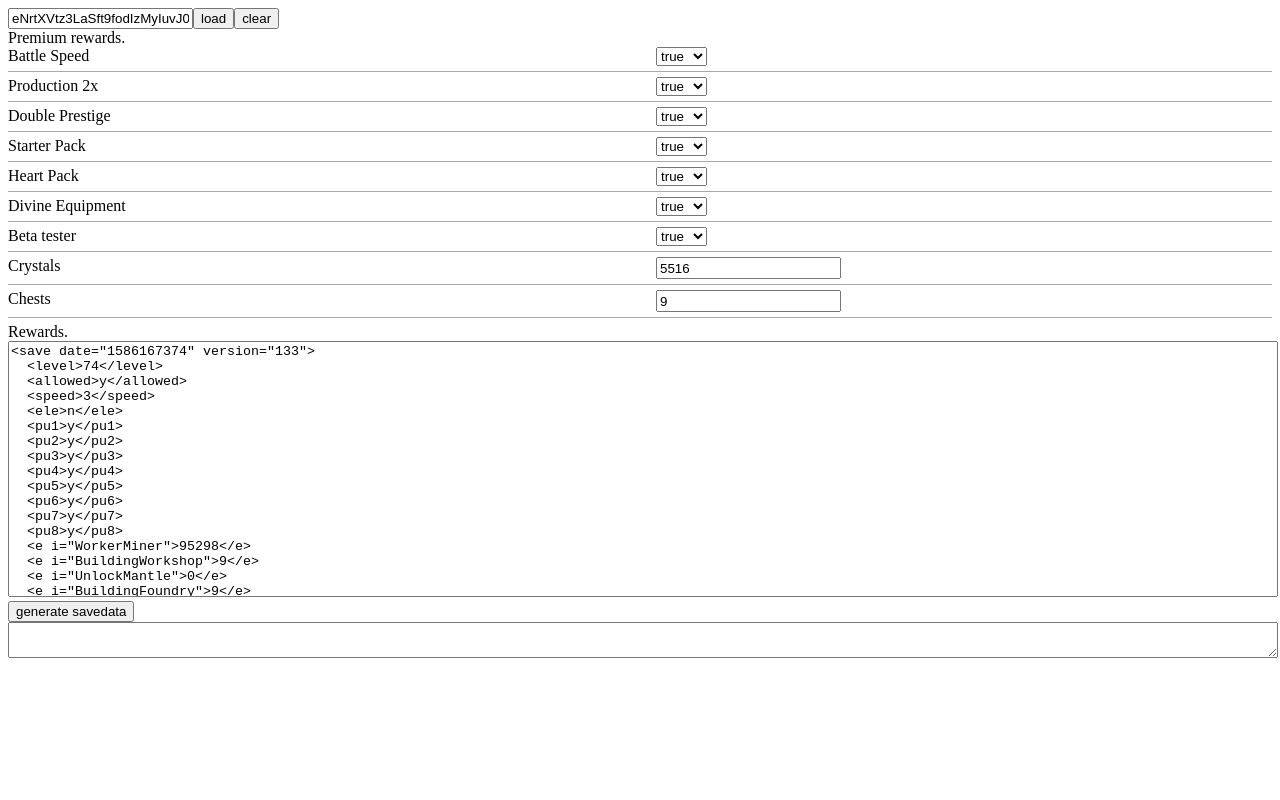
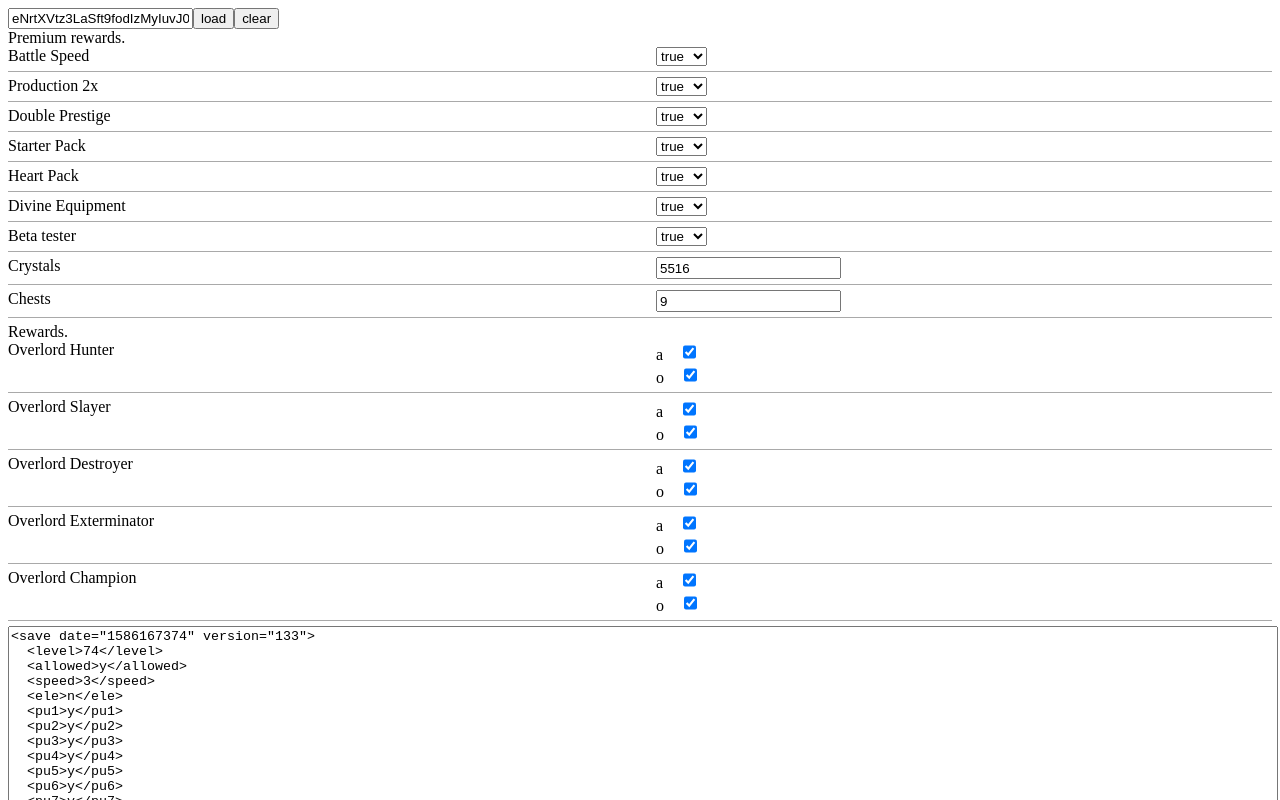
Before and after one commit to zedero/CaveHeroesSaveEditor, an Angular app: page / in a window 1280 px wide. Shown: the top 800 px of the page. Built offline with nearby package versions, Linux system fonts and the light colour scheme.

Commit message:
add fields

```diff
--- a/src/app/components/editor/editor.component.html
+++ b/src/app/components/editor/editor.component.html
@@ -9,10 +9,10 @@
 </div>
 <app-item [itemdata]="premiumData" *ngFor="let premiumData of premiumFields" (changeXmlData)="setXmlData($event)"></app-item>
 
-<!--<div class="fieldset-header">-->
+<div class="fieldset-header">
   Rewards.
-<!--</div>-->
-<!--<app-item [itemdata]="rewardsData" *ngFor="let rewardsData of rewardsFields" (changeXmlData)="setXmlData($event)"></app-item>-->
+</div>
+<app-item [itemdata]="rewardsData" *ngFor="let rewardsData of rewardsFields" (changeXmlData)="setXmlData($event)"></app-item>
 
 
 <div>
--- a/src/app/components/editor/editor.component.ts
+++ b/src/app/components/editor/editor.component.ts
@@ -76,20 +76,28 @@ export class EditorComponent implements OnInit {
           index = i;
         }
       }
-      console.log(this.gameSave.getElementsByTagName(aKey)[index].getAttribute('o'))
+      console.log(this.gameSave.getElementsByTagName(aKey)[index].getAttribute('oo'))
       this.rewardsFields.push(
         {
           key: aKey,
           // value: this.gameSave.getElementsByTagName(aKey)[index].innerHTML,
-          o: this.gameSave.getElementsByTagName(aKey)[index].getAttribute('o'),
-          a: this.gameSave.getElementsByTagName(aKey)[index].getAttribute('a'),
+          l: this.gameSave.getElementsByTagName(aKey)[index].getAttribute('l'), // nr
+          r: this.gameSave.getElementsByTagName(aKey)[index].getAttribute('r'), // nr
+          c: this.gameSave.getElementsByTagName(aKey)[index].getAttribute('c'), // nr
+          o: this.gameSave.getElementsByTagName(aKey)[index].getAttribute('o'), // bool ALWAYS
+          a: this.gameSave.getElementsByTagName(aKey)[index].getAttribute('a'), // bool
           desc: aDesc,
           index,
         }
       );
     };
 
-    addToRewardsField('re', 'Battle Speed', 'i', 'overlord1');
+    addToRewardsField('re', 'Overlord Hunter', 'i', 'overlord1');
+    addToRewardsField('re', 'Overlord Slayer', 'i', 'overlord5');
+    addToRewardsField('re', 'Overlord Destroyer', 'i', 'overlord10');
+    addToRewardsField('re', 'Overlord Exterminator', 'i', 'overlord25');
+    addToRewardsField('re', 'Overlord Champion', 'i', 'overlord50');
+    // console.log(this.rewardsFields)
   }
 
   setXmlData(aData) {
--- a/src/app/components/item/item.component.html
+++ b/src/app/components/item/item.component.html
@@ -6,4 +6,12 @@
     <option value="y" [selected]="value === 'y'">true</option>
     <option value="n" [selected]="value === 'n'">false</option>
   </select>
+  <div *ngIf="type === dataEnum.attributes">
+    <div *ngIf="data.a"><label>a</label> <input type="checkbox" [checked]="data.a === 'y'"></div>
+    <div *ngIf="data.o"><label>o</label> <input type="checkbox" [checked]="data.o === 'y'"></div>
+<!--    -&#45;&#45;&#45;&#45;&#45;&#45;&#45;&#45;&#45;&#45;&#45;&#45;-->
+    <div *ngIf="data.l"><label>l</label> <input type="checkbox" [checked]="data.l === 'y'"></div>
+    <div *ngIf="data.c"><label>c</label> <input type="checkbox" [checked]="data.c === 'y'"></div>
+    <div *ngIf="data.r"><label>r</label> <input type="checkbox" [checked]="data.r === 'y'"></div>
+  </div>
 </div>
--- a/src/app/components/item/item.component.ts
+++ b/src/app/components/item/item.component.ts
@@ -4,6 +4,7 @@ enum DATA_TYPES {
   boolean = 'boolean',
   number = 'number',
   text = 'text',
+  attributes = 'attributes',
   invalid = 'invalid'
 }
 
@@ -43,7 +44,9 @@ export class ItemComponent implements OnInit {
   }
 
   setDataType(aData) {
-    if (aData === 'n' || aData === 'y') {
+    if (aData === undefined) {
+      this.type = DATA_TYPES.attributes;
+    } else if (aData === 'n' || aData === 'y') {
       this.type = DATA_TYPES.boolean;
     } else if (/^\d+$/.test(aData)) {
       this.type = DATA_TYPES.number;
```
Also changed, not shown: 5 other files (tests, documents, lock files or other folders).
